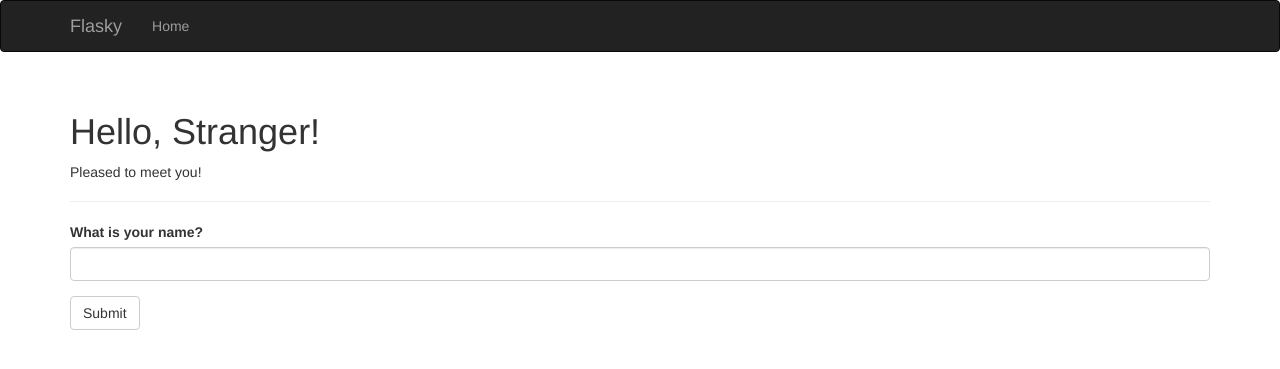
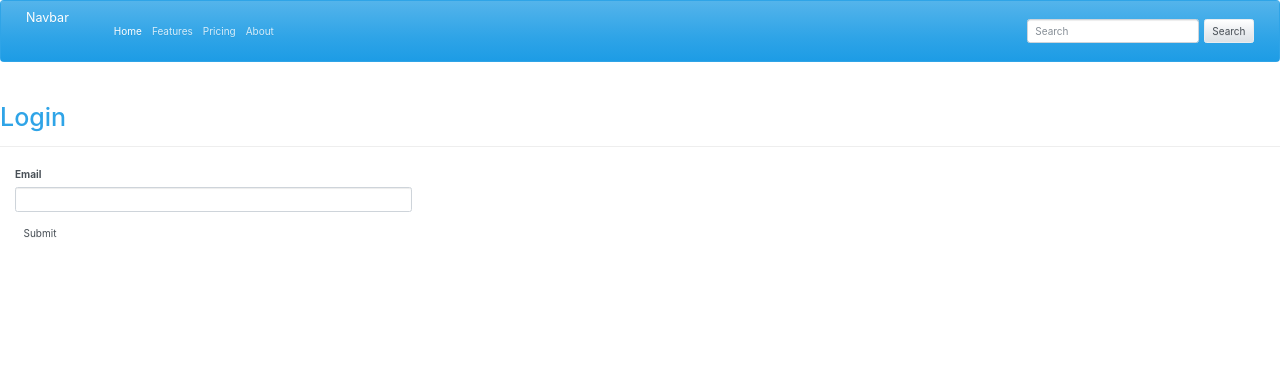
Before and after one commit to JeaDong/NewWeb, a Flask app: page / in a window 1280 px wide. Shown: the top 369 px of the page. Run offline with Flask 2, Linux system fonts and the light colour scheme; some libraries are stand-ins or nearby versions.

Commit message:
add page of login

```diff
--- /dev/null
+++ b/Login/login.py
@@ -0,0 +1,25 @@
+from flask import Flask,render_template
+from flask_bootstrap import Bootstrap
+from flask_wtf import FlaskForm
+from wtforms import ValidationError ,SubmitField,StringField
+from wtforms.validators import Length,DataRequired,Email
+
+app = Flask(__name__)
+boostrap = Bootstrap(app)
+
+app.config['SECRET_KEY'] = 'hard to guess'
+
+
+
+class LoginForm(FlaskForm):
+    email = StringField('Email', validators=[DataRequired(), Length(1, 64),
+                                             Email()])
+    submit = SubmitField('Submit')
+
+@app.route('/',methods=['GET','POST'])
+def index():
+    form = LoginForm()
+    return render_template('index.html',form=form)
+
+if __name__ == '__main__':
+    app.run(debug=True)
--- /dev/null
+++ b/Login/templates/index.html
@@ -0,0 +1,49 @@
+{% extends "bootstrap/base.html" %}
+{% import "bootstrap/wtf.html" as wtf %}
+
+{% block navbar %}
+{{ super() }}
+<nav class="navbar navbar-expand-lg navbar-dark bg-primary">
+  <a class="navbar-brand" href="#">Navbar</a>
+  <button class="navbar-toggler" type="button" data-toggle="collapse" data-target="#navbarColor01" aria-controls="navbarColor01" aria-expanded="false" aria-label="Toggle navigation" style="">
+    <span class="navbar-toggler-icon"></span>
+  </button>
+
+  <div class="collapse navbar-collapse" id="navbarColor01">
+    <ul class="navbar-nav mr-auto">
+      <li class="nav-item active">
+        <a class="nav-link" href="#">Home <span class="sr-only">(current)</span></a>
+      </li>
+      <li class="nav-item">
+        <a class="nav-link" href="#">Features</a>
+      </li>
+      <li class="nav-item">
+        <a class="nav-link" href="#">Pricing</a>
+      </li>
+      <li class="nav-item">
+        <a class="nav-link" href="#">About</a>
+      </li>
+    </ul>
+    <form class="form-inline my-2 my-lg-0">
+      <input class="form-control mr-sm-2" placeholder="Search" type="text">
+      <button class="btn btn-secondary my-2 my-sm-0" type="submit">Search</button>
+    </form>
+  </div>
+</nav>
+{% endblock %}
+
+{% block content %}
+{{ super() }}
+<div class="page-header">
+    <h1>Login</h1>
+</div>
+<div class="col-md-4">
+    {{ wtf.quick_form(form) }}
+</div>
+{% endblock %}
+
+{% block styles %}
+    {{ super() }}
+    <link rel="stylesheet"
+          href="https://stackpath.bootstrapcdn.com/bootswatch/4.1.0/cerulean/bootstrap.min.css">
+{% endblock %}
--- a/hello.py
+++ b/hello.py
@@ -42,9 +42,10 @@ class User(db.Model):
         return '<User %r>' % self.username
 
 
-class NameForm(FlaskForm):
-    name = StringField('What is your name?', validators=[DataRequired()])
-    submit = SubmitField('Submit')
+class Post(db.model):
+    __tablename__ = 'post'
+    id = db.Column(db.Integer,primary_key=True)
+
 
 
 @app.errorhandler(404)
--- a/templates/base.html
+++ b/templates/base.html
@@ -9,24 +9,32 @@
 {% endblock %}
 
 {% block navbar %}
-<div class="navbar navbar-inverse" role="navigation">
-    <div class="container">
-        <div class="navbar-header">
-            <button type="button" class="navbar-toggle" data-toggle="collapse" data-target=".navbar-collapse">
-                <span class="sr-only">Toggle navigation</span>
-                <span class="icon-bar"></span>
-                <span class="icon-bar"></span>
-                <span class="icon-bar"></span>
-            </button>
-            <a class="navbar-brand" href="/">Flasky</a>
-        </div>
-        <div class="navbar-collapse collapse">
-            <ul class="nav navbar-nav">
-                <li><a href="/">Home</a></li>
-            </ul>
-        </div>
-    </div>
-</div>
+<nav class="navbar navbar-expand-lg navbar-dark bg-primary">
+  <!--<a class="navbar-brand" href="#">Navbar</a>-->
+  <button class="navbar-toggler" type="button" data-toggle="collapse" data-target="#navbarColor01" aria-controls="navbarColor01" aria-expanded="false" aria-label="Toggle navigation" style="">
+    <span class="navbar-toggler-icon"></span>
+  </button>
+
+  <div class="collapse navbar-collapse" id="navbarColor01">
+    <ul class="navbar-nav mr-auto">
+      <li class="nav-item active">
+        <a class="nav-link" href="#"> 主页 <span class="sr-only">(current)</span></a>
+      </li>
+      <li class="nav-item">
+        <a class="nav-link" href="#">留言区</a>
+      </li>
+      <li class="nav-item">
+        <a class="nav-link" href="#">关于博主</a>
+      </li>
+      <li class="nav-item">
+        <a class="nav-link" href="#">发布文章</a>
+      </li>
+      <li class="nav-item">
+        <a class="nav-link" href="#">后台管理</a>
+      </li>
+    </ul>
+  </div>
+</nav>
 {% endblock %}
 
 {% block content %}
@@ -42,6 +50,12 @@
 </div>
 {% endblock %}
 
+{% block styles %}
+    {{ super() }}
+    <link rel="stylesheet"
+          href="https://stackpath.bootstrapcdn.com/bootswatch/4.1.0/cerulean/bootstrap.min.css">
+{% endblock %}
+
 {% block scripts %}
 {{ super() }}
 {{ moment.include_moment() }}
--- a/templates/index.html
+++ b/templates/index.html
@@ -5,12 +5,7 @@
 
 {% block page_content %}
 <div class="page-header">
-    <h1>Hello, {% if name %}{{ name }}{% else %}Stranger{% endif %}!</h1>
-    {% if not known %}
-    <p>Pleased to meet you!</p>
-    {% else %}
-    <p>Happy to see you again!</p>
-    {% endif %}
+    <h1>HiHi~这里是我的个人博客哦～</h1>
+    <h1>不定期会更新一些东西0.0～</h1>
 </div>
-{{ wtf.quick_form(form) }}
 {% endblock %}
```
Also changed, not shown: Login/templates/base.html (added, +34 -0 lines).
